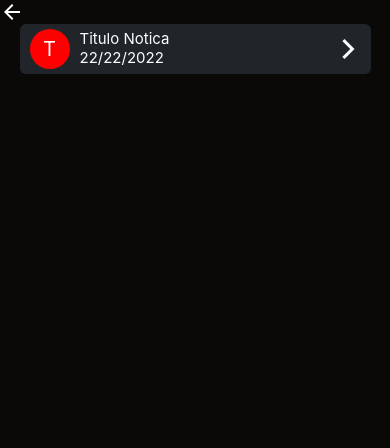
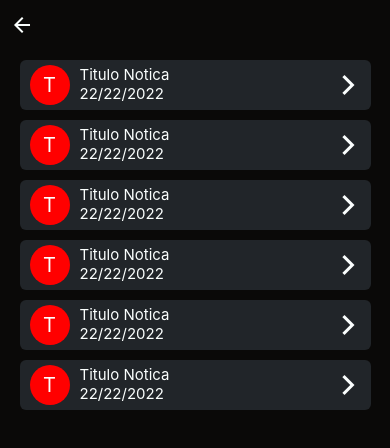
Before and after one commit to Rodevp/notes, a React Native app in the folder notes/: screen /Notes in a window 390 px wide. Shown: the top 448 px of the page. Built offline with nearby package versions, Linux system fonts and the light colour scheme.

Commit message:
itemNote component ready, back route component :white_check_mark:

```diff
--- /dev/null
+++ b/notes/components/Back.jsx
@@ -0,0 +1,27 @@
+import { View, Text, StyleSheet, TouchableOpacity } from 'react-native'
+import { MaterialIcons } from '@expo/vector-icons'
+import theme from '../theme'
+
+function Back({ navigate }) {
+    return (
+        <View style={styles.back}>
+            <TouchableOpacity
+                onPress={navigate}
+            >
+                <MaterialIcons name="arrow-back" size={24} color={theme.white} />
+            </TouchableOpacity>
+        </View>
+    )
+}
+
+const styles = StyleSheet.create({
+    back: {
+        width: "100%",
+        height: 50,
+        paddingHorizontal: 10,
+        marginBottom: 10,
+        justifyContent: "center",
+    }
+})
+
+export default Back
--- a/notes/components/ItemNote.jsx
+++ b/notes/components/ItemNote.jsx
@@ -1,9 +1,10 @@
-import { View, Text, StyleSheet } from 'react-native'
+import { View, Text, StyleSheet, TouchableOpacity } from 'react-native'
 import { MaterialIcons } from '@expo/vector-icons'
 import theme from '../theme'
 
 function ItemNote() {
     return (
+        <TouchableOpacity>
             <View
                 style={styles.note}
             >
@@ -22,6 +23,7 @@ function ItemNote() {
                     <MaterialIcons name="arrow-forward-ios" size={24} color={theme.white} />
                 </View>
             </View>
+        </TouchableOpacity>
     )
 }
 
@@ -35,6 +37,7 @@ const styles = StyleSheet.create({
         justifyContent: "space-between",
         alignItems: "center",
         paddingHorizontal: 10,
+        marginBottom: 10,
         backgroundColor: theme.black
     },
     noteInfo: {
--- a/notes/screens/AllNotes.jsx
+++ b/notes/screens/AllNotes.jsx
@@ -1,17 +1,26 @@
-import { View, Text, StyleSheet } from 'react-native'
+import { StyleSheet } from 'react-native'
 import { SafeAreaView } from 'react-native-safe-area-context'
-import { MaterialIcons } from '@expo/vector-icons'
 import theme from '../theme'
 import ItemNote from '../components/ItemNote'
+import Back from '../components/Back'
+import { useNavigation } from '@react-navigation/native'
 
 function AllNotes() {
+
+  const route = useNavigation()
+
+  const back = () => route.goBack()
+
   return (
     <SafeAreaView
       style={styles.container}
     >
-      <View>
-        <MaterialIcons name="arrow-back" size={24} color={theme.white} />
-      </View>
+      <Back navigate={back} />
+      <ItemNote />
+      <ItemNote />
+      <ItemNote />
+      <ItemNote />
+      <ItemNote />
       <ItemNote />
     </SafeAreaView>
   )
@@ -21,7 +30,7 @@ const styles = StyleSheet.create({
   container: {
     flex: 1,
     backgroundColor: theme.primary
-  },
+  }
 })
 
 export default AllNotes
```
Lines whose indentation alone changed are shown as unchanged.
